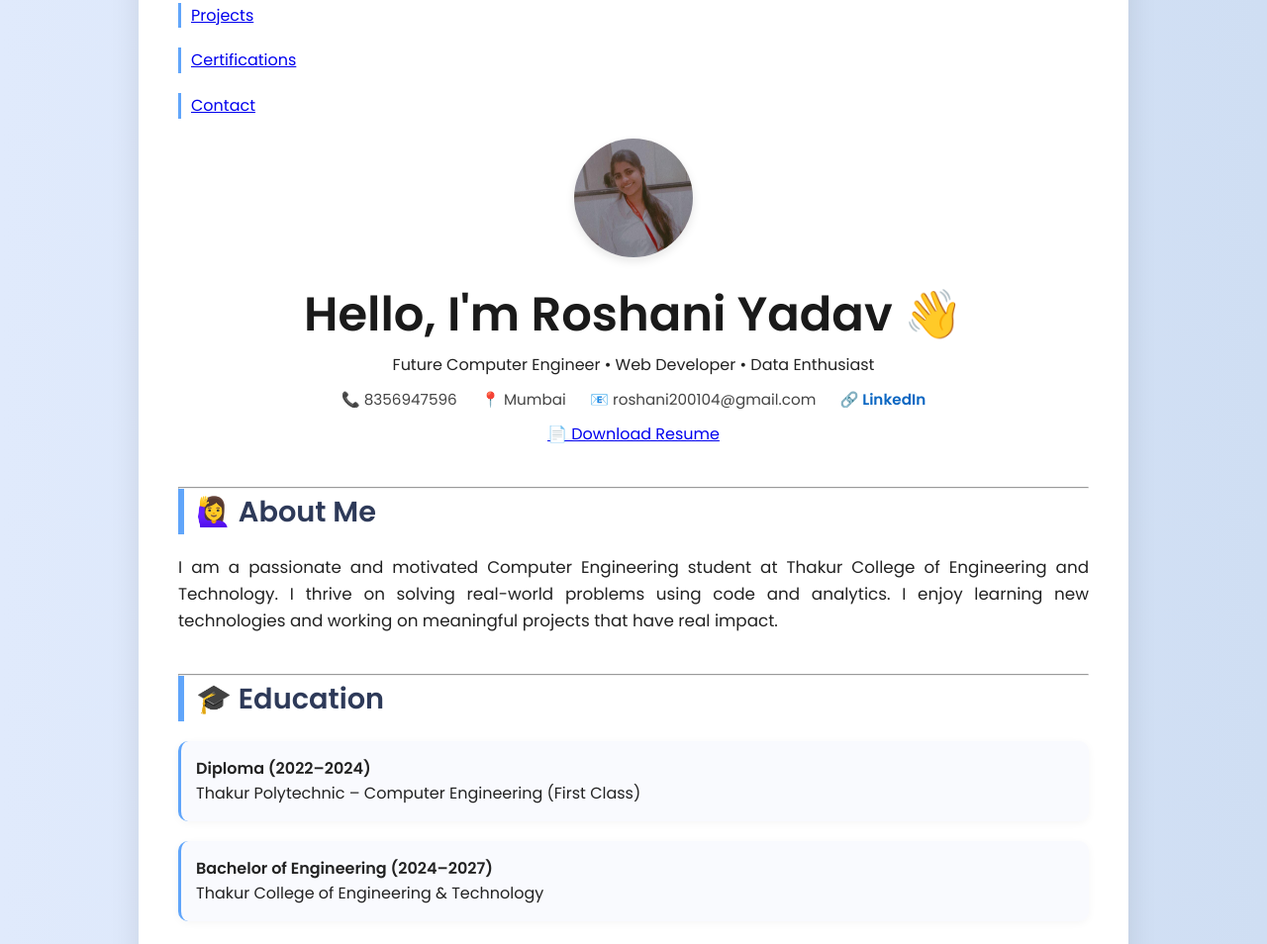
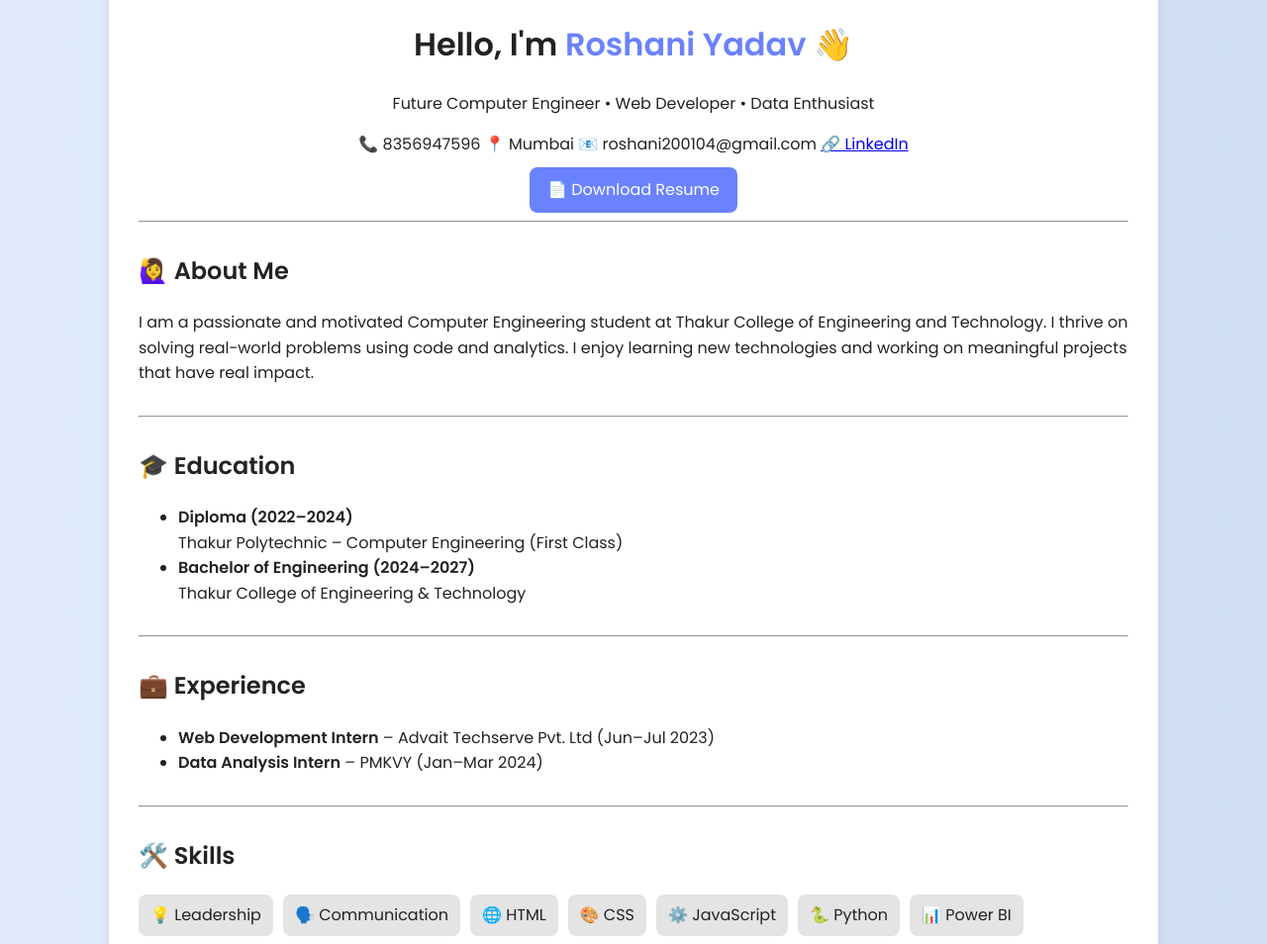
Before and after one commit to roshni200101/roshni200101.github.io, a plain HTML site: page index.html in a window 1280 px wide. Shown: the part 298-1252 px from the top of the page at 99% size. Drawn offline with Linux system fonts and the light colour scheme.

Commit message:
Update style.css

```diff
--- a/style.css
+++ b/style.css
@@ -1,160 +1,90 @@
-* {
-  margin: 0;
-  padding: 0;
-  box-sizing: border-box;
-}
-
 body {
   font-family: 'Poppins', sans-serif;
   background: linear-gradient(to right, #e0eafc, #cfdef3);
   color: #222;
+  margin: 0;
+  padding: 0;
   line-height: 1.6;
-  overflow-x: hidden;
 }
 
 .container {
   max-width: 1000px;
-  margin: 40px auto;
-  background: white;
-  padding: 40px;
-  border-radius: 16px;
-  box-shadow: 0 10px 30px rgba(0, 0, 0, 0.1);
-  animation: fadeInUp 1s ease forwards;
+  margin: auto;
+  background: #fff;
+  padding: 30px;
+  border-radius: 20px;
+  box-shadow: 0 0 10px rgba(0, 0, 0, 0.1);
 }
 
-@keyframes fadeInUp {
-  from { opacity: 0; transform: translateY(30px); }
-  to { opacity: 1; transform: translateY(0); }
+.navbar {
+  display: flex;
+  justify-content: space-between;
+  align-items: center;
+  background: #6a82fb;
+  padding: 10px 20px;
+  border-radius: 12px;
+  color: white;
+  margin-bottom: 20px;
 }
 
-header {
-  text-align: center;
-  margin-bottom: 40px;
-  animation: fadeInDown 1s ease forwards;
+.navbar ul {
+  list-style: none;
+  display: flex;
+  gap: 15px;
+}
+
+.navbar a {
+  color: white;
+  text-decoration: none;
+  font-weight: bold;
 }
 
 .profile-pic {
-  width: 120px;
-  height: 120px;
+  width: 130px;
+  height: 130px;
   border-radius: 50%;
   object-fit: cover;
-  margin: 0 auto 20px;
-  display: block;
-  box-shadow: 0 4px 10px rgba(0, 0, 0, 0.1);
+  margin-bottom: 10px;
 }
 
-@keyframes fadeInDown {
-  from { opacity: 0; transform: translateY(-30px); }
-  to { opacity: 1; transform: translateY(0); }
+.intro {
+  text-align: center;
 }
 
-header h1 {
-  font-size: 3rem;
-  color: #1a1a1a;
+.highlight {
+  color: #6a82fb;
 }
 
-.contact span,
-.contact a {
+.btn {
   display: inline-block;
-  margin: 10px;
-  color: #444;
-  font-size: 0.95rem;
-  opacity: 0;
-  animation: fadeIn 0.8s ease forwards;
+  background: #6a82fb;
+  color: white;
+  padding: 10px 18px;
+  border-radius: 8px;
   text-decoration: none;
-}
-
-.contact span:nth-child(1) { animation-delay: 0.2s; }
-.contact span:nth-child(2) { animation-delay: 0.4s; }
-.contact span:nth-child(3) { animation-delay: 0.6s; }
-.contact a:nth-child(4) { animation-delay: 0.8s; color: #0a66c2; font-weight: 600; }
-
-@keyframes fadeIn {
-  to { opacity: 1; }
+  margin-top: 10px;
 }
 
 section {
-  margin-bottom: 40px;
-  opacity: 0;
-  animation: slideIn 1s ease forwards;
-}
-
-section:nth-of-type(1) { animation-delay: 0.8s; }
-section:nth-of-type(2) { animation-delay: 1s; }
-section:nth-of-type(3) { animation-delay: 1.2s; }
-section:nth-of-type(4) { animation-delay: 1.4s; }
-section:nth-of-type(5) { animation-delay: 1.6s; }
-
-@keyframes slideIn {
-  from { opacity: 0; transform: translateY(40px); }
-  to { opacity: 1; transform: translateY(0); }
-}
-
-section h2 {
-  font-size: 1.8rem;
-  color: #2e3a59;
-  border-left: 6px solid #60a5fa;
-  padding-left: 12px;
-  margin-bottom: 20px;
-}
-
-.about p {
-  text-align: justify;
-  font-size: 1.05rem;
-}
-
-ul {
-  list-style-type: none;
-  padding-left: 0;
-}
-
-ul li {
-  margin-bottom: 20px;
-  padding-left: 10px;
-  border-left: 3px solid #60a5fa;
-}
-
-.experience ul li,
-.education ul li,
-.certifications ul li {
-  background-color: #f9fafe;
-  padding: 15px;
-  border-radius: 10px;
-  box-shadow: 0 2px 8px rgba(0, 0, 0, 0.04);
-  transition: transform 0.3s ease;
-}
-
-.experience ul li:hover,
-.education ul li:hover,
-.certifications ul li:hover {
-  transform: translateY(-5px);
-  background-color: #eef4ff;
+  margin: 30px 0;
 }
 
 .skill-list {
-  display: grid;
-  grid-template-columns: repeat(auto-fit, minmax(150px, 1fr));
-  gap: 15px;
+  display: flex;
+  flex-wrap: wrap;
+  gap: 10px;
 }
 
 .skill-list span {
-  background: #dbeafe;
-  color: #1d4ed8;
-  padding: 10px 15px;
-  border-radius: 12px;
-  text-align: center;
-  font-weight: 600;
-  box-shadow: 0 2px 6px rgba(0, 0, 0, 0.05);
-  transition: transform 0.3s ease, background 0.3s ease;
+  background: #e4e4e4;
+  padding: 8px 12px;
+  border-radius: 8px;
+  font-weight: 500;
 }
 
-.skill-list span:hover {
-  transform: scale(1.05);
-  background: #bfdbfe;
+footer {
+  text-align: center;
+  margin-top: 40px;
+  font-size: 14px;
+  color: #666;
 }
-
-@media (max-width: 600px) {
-  header h1 {
-    font-size: 2rem;
-  }
-}
```
